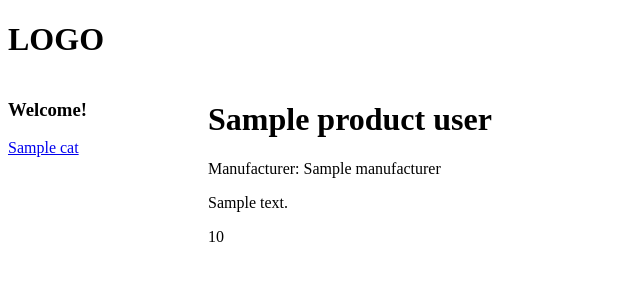
After one commit to gilkom/Clothes_store, a Python web app: template Clothing_store/Product/templates/product.html in a window 1280 px wide. The commit adds this page. Shown: the top 300 px of the page, without its empty margins (0-640 px from the left). Run offline with Jinja, Linux system fonts and the light colour scheme; the template is opened without the code that fills it: most values are stand-ins (such as "Sample title", 1, 10 or a date in 2020).

Commit message:
add templates

```diff
--- a/Clothing_store/Clothing_store/urls.py
+++ b/Clothing_store/Clothing_store/urls.py
@@ -14,11 +14,13 @@ Including another URLconf
     2. Add a URL to urlpatterns:  path('blog/', include('blog.urls'))
 """
 from django.contrib import admin
-from django.urls import path
+from django.urls import path, include
 from Product.views import *
 
 urlpatterns = [
     path('admin/', admin.site.urls),
+    path('api-auth/', include('rest_framework.urls')),
     path('', index),
-    path('category/<id>', category, name='category')
+    path('category/<id>', category, name='category'),
+    path('product/<id>', product, name='product'),
 ]
--- a/Clothing_store/Product/templates/indek.html
+++ b/Clothing_store/Product/templates/indek.html
@@ -5,12 +5,24 @@
     <title>Title</title>
 </head>
 <body>
-<h1>Welcome!</h1>
+<div>
+    <h1>LOGO</h1>
+</div>
 
+<div style="clear:both"></div>
+<div style="width:200px; float:left">
+    <h3>Welcome!</h3>
     {% for cat in categories %}
 
-        <p><a href = "category/{{ cat.id }}"> {{ cat.name }}</a></p>
+        <p><a href = "/category/{{ cat.id }}"> {{ cat.name }}</a></p>
 
     {% endfor %}
+</div>
+
+<div style="width:700; float:left">
+    {% block product %} {% endblock product %}
+</div>
+<div style="clear:both"></div>
+
 </body>
 </html>
--- /dev/null
+++ b/Clothing_store/Product/templates/product.html
@@ -0,0 +1,10 @@
+{% extends 'indek.html' %}
+
+{% block product %}
+  {% if product_user %}
+    <h1> {{ product_user.name }} </h1>
+    <p> Manufacturer: {{ product_user.manufacturer }}</p>
+    <p> {{ product_user.description }} </p>
+    <p> {{ product_user.price }} </p>
+  {% endif %}
+{% endblock product %}
```
Also changed, not shown: Clothing_store/Product/templates/category_product.html (added, +13 -0 lines), Clothing_store/Product/views.py (+13 -3 lines).
